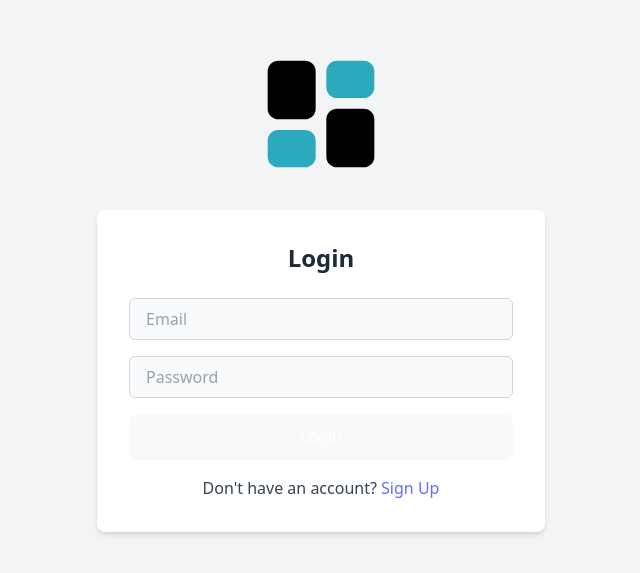
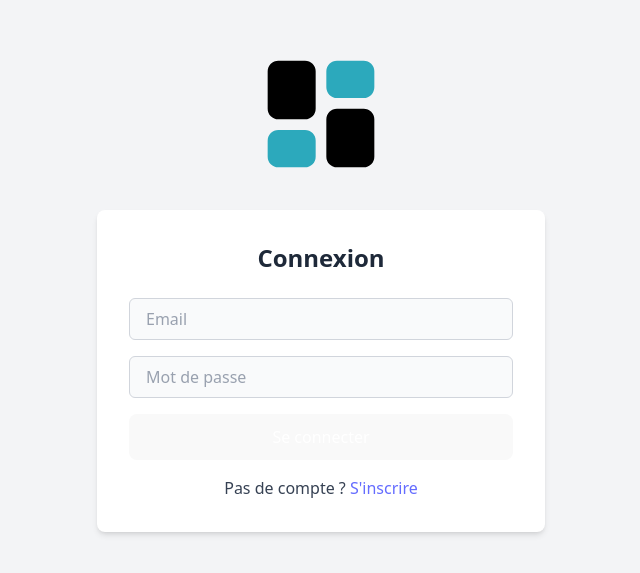
Before and after one commit to Biven-Mwembo/Dash-Frontend, a React (Vite) app in the folder Emilia/: page /login in a window 1280 px wide. Shown: the part 109-682 px from the top of the page, without its empty margins (319-959 px from the left). Built offline with nearby package versions, Linux system fonts and the light colour scheme.

Commit message:
Updated login

```diff
--- a/Emilia/src/Components/Auth/Login.jsx
+++ b/Emilia/src/Components/Auth/Login.jsx
@@ -18,7 +18,7 @@ export default function Login() {
     setLoading(true);
 
     try {
-      const res = await fetch(`${API_BASE_URL}/auth/login`, {
+      const res = await fetch(`${API_BASE_URL}/api/auth/login`, {  // ✅ Fixed: Added /api/ to match backend route
         method: "POST",
         headers: { "Content-Type": "application/json" },
         body: JSON.stringify(form),
@@ -26,14 +26,21 @@ export default function Login() {
 
       const data = await res.json();
 
-      if (res.ok) {
+      if (res.ok && data.token) {
         localStorage.setItem("token", data.token);
-        window.location.href = "/dashboard";
+        setMessage("Connexion réussie ! Redirection...");
+        setTimeout(() => {
+          window.location.href = "/dashboard";
+        }, 1000);
+      } else if (res.status === 401) {
+        setMessage("Email ou mot de passe incorrect.");
+      } else if (res.status === 500) {
+        setMessage("Erreur serveur. Réessayez plus tard.");
       } else {
-        setMessage(data?.Message || data?.message || "Login failed");
+        setMessage(data?.message || "Échec de la connexion.");
       }
     } catch (err) {
-      setMessage("Login failed: " + err.message);
+      setMessage("Erreur réseau : " + err.message);
     } finally {
       setLoading(false);
     }
@@ -52,8 +59,12 @@ export default function Login() {
           <img src={logo} alt="Logo" className="w-32 h-auto object-contain" />
         </div>
         <div className="bg-white p-8 rounded-lg shadow-md w-full max-w-md">
-          <h2 className="text-2xl font-bold mb-6 text-center text-gray-800">Login</h2>
-          {message && <p className="mb-4 text-center text-red-500">{message}</p>}
+          <h2 className="text-2xl font-bold mb-6 text-center text-gray-800">Connexion</h2>
+          {message && (
+            <p className={`mb-4 text-center ${message.includes("réussie") ? "text-green-500" : "text-red-500"}`}>
+              {message}
+            </p>
+          )}
           <form onSubmit={handleSubmit} className="space-y-4">
             <input
               type="email"
@@ -67,7 +78,7 @@ export default function Login() {
             <input
               type="password"
               name="password"
-              placeholder="Password"
+              placeholder="Mot de passe"
               value={form.password}
               onChange={handleChange}
               className="w-full px-4 py-2 border border-gray-300 rounded-md focus:outline-none focus:ring-2 focus:ring-blue-500 bg-gray-50 text-gray-900 placeholder-gray-400"
@@ -78,13 +89,13 @@ export default function Login() {
               className="w-full bg-blue-600 text-white py-2 rounded-md hover:bg-blue-700 transition disabled:opacity-50"
               disabled={loading}
             >
-              {loading ? "Logging in..." : "Login"}
+              {loading ? "Connexion en cours..." : "Se connecter"}
             </button>
             {loading && <Spinner />}
           </form>
           <p className="text-center mt-4 text-gray-700">
-            Don't have an account?{" "}
-            <a href="/signup" className="text-blue-600 hover:underline">Sign Up</a>
+            Pas de compte ?{" "}
+            <a href="/signup" className="text-blue-600 hover:underline">S'inscrire</a>
           </p>
         </div>
       </div>
```
